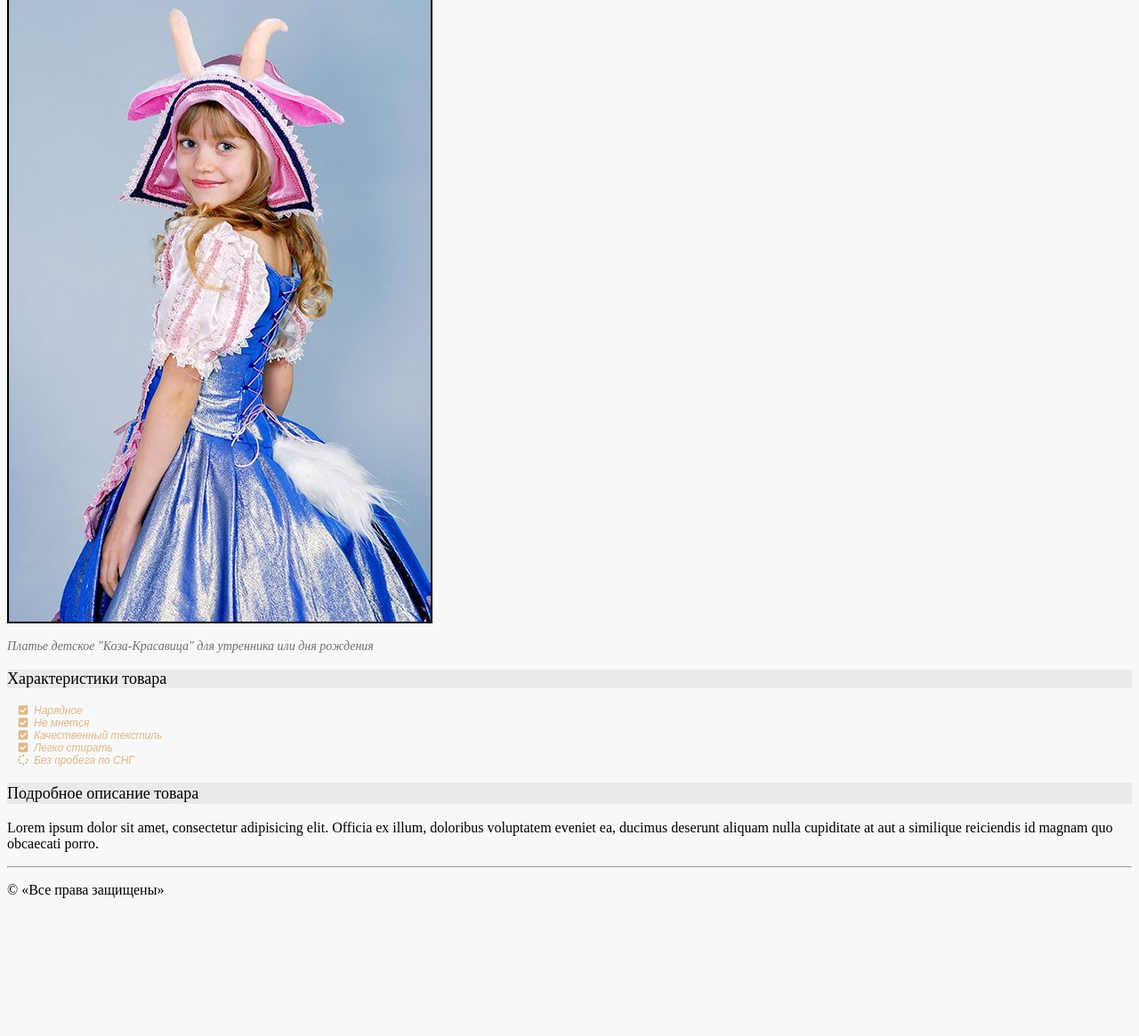
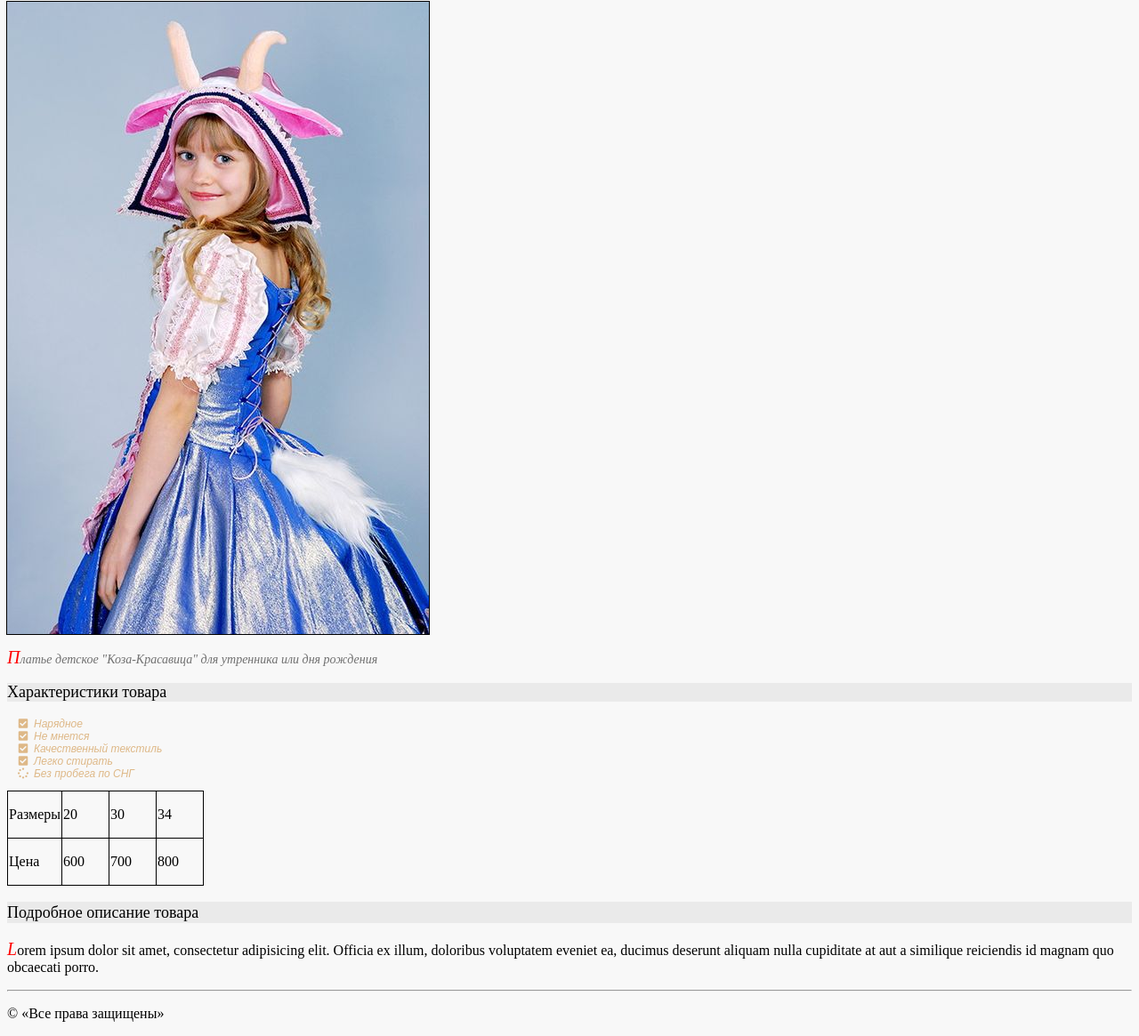
Before and after one commit to lexaz777/htmlbase, a plain HTML site: page catalog/product-koza.html in a window 1280 px wide. Shown: the part 172-1337 px from the top of the page at 89% size. Before the commit the page ends 1198 px from the top, so only its background shows below. Drawn offline with Linux system fonts and the light colour scheme; files that its build step writes are made by us from their sources.

Commit message:
Добавлены стили некоторых элекментов

```diff
--- a/catalog/product-koza.html
+++ b/catalog/product-koza.html
@@ -4,12 +4,13 @@
 <head>
     <meta charset="UTF-8">
     <title>Интернет магазин</title>
-    <link rel="stylesheet" href="../css/style.css">
+    <link rel="stylesheet" href="css/style.css">
     <link rel="stylesheet" href="https://use.fontawesome.com/releases/v5.6.3/css/all.css" integrity="sha384-UHRtZLI+pbxtHCWp1t77Bi1L4ZtiqrqD80Kn4Z8NTSRyMA2Fd33n5dQ8lWUE00s/" crossorigin="anonymous">
 </head>
 
 <body>
     <div class="header">
+        <div class="logo"><img src="img/logo.png" alt=""></div>
         <div class="menu">
             <ul>
                 <li><a href="../index.html">Главная</a></li>
@@ -32,6 +33,20 @@
             <li><span class="fa-li"><i class="fas fa-check-square"></i></span>Легко стирать</li>
             <li><span class="fa-li"><i class="fas fa-spinner fa-pulse"></i></span>Без пробега по СНГ</li>
         </ul>
+        <table class="table_product_decr">
+            <tr>
+                <td>Размеры</td>
+                <td>20</td>
+                <td>30</td>
+                <td>34</td>
+            </tr>
+            <tr>
+                <td>Цена</td>
+                <td>600</td>
+                <td>700</td>
+                <td>800</td>
+            </tr>
+        </table>
         <h3 class="full-description">Подробное описание товара</h3>
         <p>Lorem ipsum dolor sit amet, consectetur adipisicing elit. Officia ex illum, doloribus voluptatem eveniet ea, ducimus deserunt aliquam nulla cupiditate at aut a similique reiciendis id magnam quo obcaecati porro.</p>
     </div>
--- a/css/style.css
+++ b/css/style.css
@@ -2,6 +2,9 @@ body {
     background-color: #f8f8f8;
 }
 
+.header {
+    display: flex;
+}
 
 /*
  Убрать маркеры списка.
@@ -25,6 +28,10 @@ body {
     color: green;
     font-size: 14px;
     font-family: sans-serif;
+}
+
+.menu a:hover {
+    color: purple;
 }
 
 .catalog {
@@ -75,10 +82,51 @@ body {
     height: 18px;
     color: green;
     font-family: sans-serif;
+    text-transform: capitalize;
 }
 
+/*
+Подсветка поля email
+*/
+[type="email"]:focus {
+    color: red;
+    background-color: bisque;
+}
+
+/*
+Рамка вокруг изображения
+*/
 .bordered-image {
-    border-width: 2px;
-    border-color: black;
-    border-style: solid;
+    outline-style: solid;
+    outline-color: black;
+    outline-width: 1px;
 }
+
+/*
+При наведении рамка вокруг изображения исчезает, изображение не смещается
+*/
+.bordered-image:hover {
+    outline-width: 0px;
+}
+
+/*
+Краткая разметка таблицы
+*/
+.table_product_decr {
+    border-collapse : collapse;
+}
+
+.table_product_decr td {
+    border: 1px solid #000;
+    width: 50px;
+    height: 50px;
+}
+
+/*
+8) *На странице просмотра товара каталога в каждом параграфе выделить первую букву первого слова другим шрифтом и размером.
+*/
+.product-description-container p:first-letter {
+    font-size: 20px;
+    font-style: italic;
+    color: red;
+}
```
Also changed, not shown: catalog.html (+2 -1 lines), contacts.html (+1 -0 lines), index.html (+1 -0 lines), img/logo.png (added).
